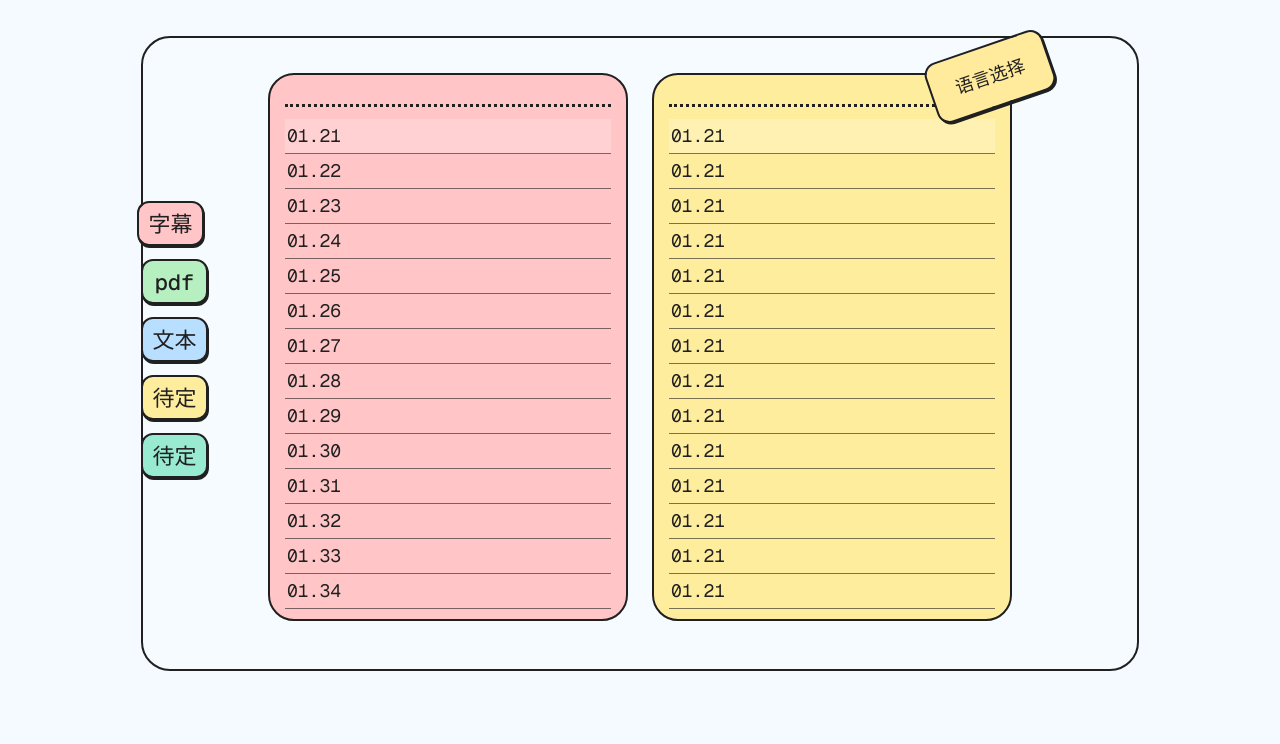
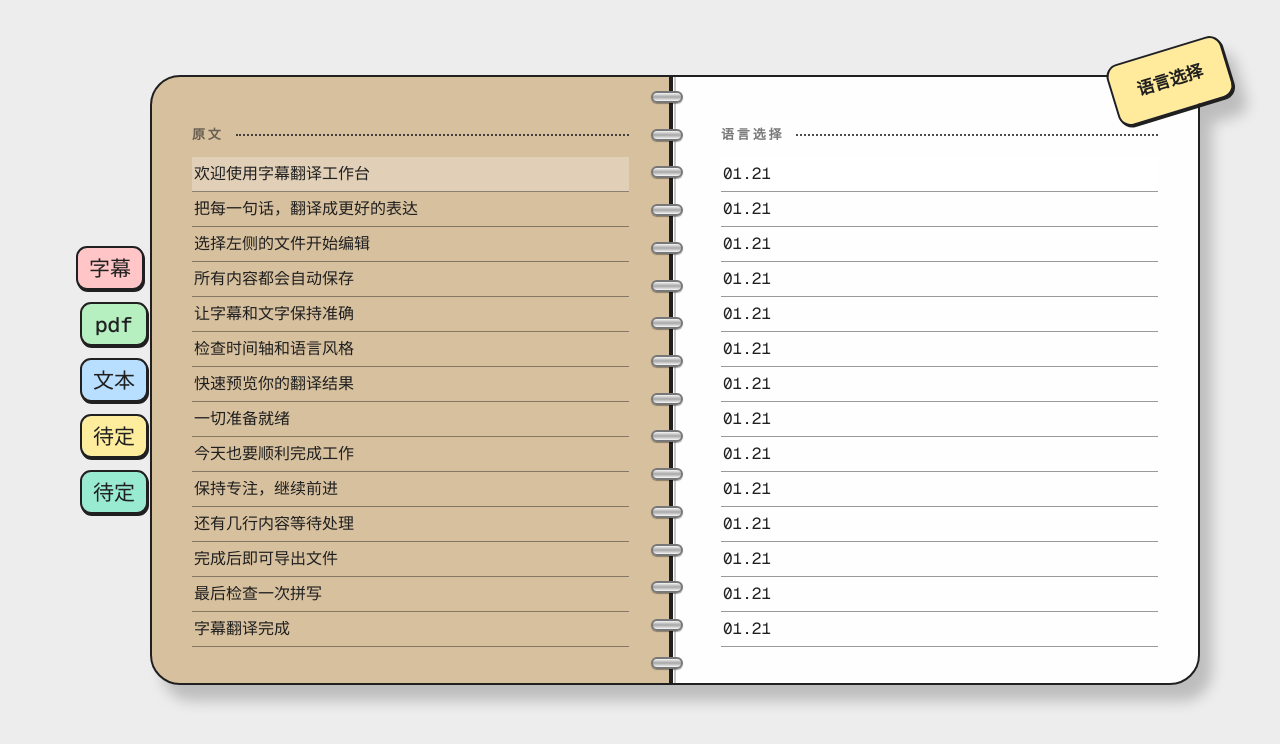
Before and after one commit to Twor/Subtitle-Translate, a Next.js app in the folder apps/web/: page / in a window 1280 px wide. Shown: the top 744 px of the page. Built offline with nearby package versions, Linux system fonts and the light colour scheme.

Commit message:
feat(web): turn transcript editor into notebook spread

```diff
--- a/apps/web/app/page.tsx
+++ b/apps/web/app/page.tsx
@@ -2,6 +2,7 @@
 
 import { useState } from "react"
 import { Button } from "@workspace/ui/components/button"
+import { cn } from "@workspace/ui/lib/utils"
 
 const navigation = [
   { label: "字幕", color: "pink", count: 12 },
@@ -60,11 +61,15 @@ export default function Page() {
   const [selectedRow, setSelectedRow] = useState(0)
 
   return (
-    <main className="min-h-svh bg-[#f4faff] px-3 py-5 text-[#202020] sm:px-8 sm:py-9">
-      <section className="workspace relative mx-auto flex min-h-[calc(100svh-2.5rem)] max-w-[998px] flex-col overflow-visible rounded-[29px] border-[2.5px] border-[#202020] bg-[#f5fbff] sm:min-h-[635px] sm:flex-row sm:px-[125px] sm:py-[35px]">
-        <nav aria-label="文件类型" className="flex shrink-0 gap-2 px-2 py-4 sm:absolute sm:left-[-2px] sm:top-[163px] sm:flex-col sm:gap-[13px] sm:px-0 sm:py-0">
+    <main className="min-h-svh overflow-x-hidden bg-[#ededed] px-3 py-6 text-[#202020] sm:px-8 sm:py-10">
+      <section className="relative mx-auto flex min-h-[calc(100svh-3rem)] w-full max-w-[1120px] flex-col items-stretch sm:min-h-[680px] sm:flex-row sm:items-center">
+        <nav
+          aria-label="文件类型"
+          className="z-30 flex shrink-0 gap-2 pb-4 sm:absolute sm:left-0 sm:top-1/2 sm:-translate-y-1/2 sm:flex-col sm:gap-3 sm:pb-0"
+        >
           {navigation.map((item) => {
             const active = activeTab === item.label
+
             return (
               <Button
                 key={`${item.color}-${item.label}`}
@@ -72,7 +77,11 @@ export default function Page() {
                 variant="ghost"
                 onClick={() => setActiveTab(item.label)}
                 aria-pressed={active}
-                className={`h-[43px] min-w-[64px] rounded-[12px] border-[2.5px] border-[#202020] px-2 font-mono text-[22px] font-medium leading-none text-[#202020] shadow-[1px_2px_0_#202020] transition-transform hover:-translate-y-0.5 hover:bg-inherit sm:h-[45px] sm:min-w-[67px] ${colorClasses[item.color]} ${active ? "-translate-x-1" : ""}`}
+                className={cn(
+                  "h-10 min-w-14 rounded-[11px] border-2 border-[#202020] px-2 font-mono text-lg font-medium leading-none text-[#202020] shadow-[1px_2px_0_#202020] transition-transform hover:-translate-y-0.5 hover:bg-inherit sm:h-11 sm:min-w-[68px] sm:text-[21px]",
+                  colorClasses[item.color],
+                  active && "-translate-x-1",
+                )}
               >
                 {item.label}
                 <span className="sr-only">，{item.count} 个文件</span>
@@ -81,18 +90,18 @@ export default function Page() {
           })}
         </nav>
 
-        <div className="flex min-w-0 flex-1 flex-col gap-4 px-2 pb-5 sm:flex-row sm:gap-6 sm:px-0 sm:pb-0">
-          <TranscriptPanel
+        <div className="notebook-spread relative flex w-full min-w-0 flex-1 flex-col overflow-visible rounded-[30px] drop-shadow-[12px_16px_7px_rgba(0,0,0,0.2)] sm:ml-[70px] sm:flex-row">
+          <NotebookPage
             title="原文"
             rows={sourceRows}
-            tone="pink"
+            side="left"
             selectedRow={selectedRow}
             onSelect={setSelectedRow}
           />
-          <TranscriptPanel
+          <NotebookPage
             title={language}
             rows={translatedRows}
-            tone="yellow"
+            side="right"
             selectedRow={selectedRow}
             onSelect={setSelectedRow}
             languageOpen={languageOpen}
@@ -102,16 +111,17 @@ export default function Page() {
               setLanguageOpen(false)
             }}
           />
+          <NotebookBinding />
         </div>
       </section>
     </main>
   )
 }
 
-function TranscriptPanel({
+function NotebookPage({
   title,
   rows,
-  tone,
+  side,
   selectedRow,
   onSelect,
   languageOpen,
@@ -120,48 +130,89 @@ function TranscriptPanel({
 }: {
   title: string
   rows: string[]
-  tone: "pink" | "yellow"
+  side: "left" | "right"
   selectedRow: number
   onSelect: (row: number) => void
   languageOpen?: boolean
   onLanguageToggle?: () => void
   onLanguageSelect?: (language: string) => void
 }) {
-  const panelColor = tone === "pink" ? "bg-[#ffc5c7]" : "bg-[#ffed9e]"
+  const isLeft = side === "left"
 
   return (
-    <article className={`transcript-panel relative flex min-h-[510px] min-w-0 flex-1 flex-col rounded-[26px] border-[2.5px] border-[#202020] px-[14px] pb-3 pt-[27px] sm:h-[548px] sm:min-h-0 sm:min-w-[350px] sm:px-[15px] sm:pt-[29px] ${panelColor}`}>
-      <div className="mb-3 border-t-[3px] border-dotted border-[#202020]" />
+    <article
+      className={cn(
+        "relative flex min-h-[520px] min-w-0 flex-1 flex-col border-2 border-[#202020] px-5 pb-5 pt-9 sm:h-[610px] sm:min-h-0 sm:px-10 sm:pt-12",
+        isLeft
+          ? "rounded-t-[28px] bg-[#d7c09e] sm:rounded-l-[30px] sm:rounded-r-none"
+          : "rounded-b-[28px] bg-[#fffefe] sm:rounded-l-none sm:rounded-r-[30px] sm:pl-12",
+        isLeft && "notebook-cover",
+      )}
+    >
+      <div className="mb-3 flex items-center gap-3">
+        <span className="font-mono text-[13px] font-semibold uppercase tracking-[0.22em] text-[#202020]/60">
+          {title}
+        </span>
+        <div className="flex-1 border-t-2 border-dotted border-[#202020]/80" />
+      </div>
+
       <div className="flex flex-1 flex-col">
         {rows.map((row, index) => (
           <button
             key={`${row}-${index}`}
             type="button"
             onClick={() => onSelect(index)}
-            className={`flex min-h-[35px] w-full items-center border-b border-[#202020]/60 px-0.5 text-left font-mono text-[17px] leading-none transition-colors sm:text-[18px] ${selectedRow === index ? "bg-white/20" : "hover:bg-white/15"}`}
+            className={cn(
+              "flex min-h-[35px] w-full items-center overflow-hidden border-b border-[#202020]/45 px-0.5 text-left font-mono text-[14px] leading-none transition-colors sm:text-[16px]",
+              selectedRow === index ? "bg-white/25" : "hover:bg-white/20",
+            )}
           >
-            {tone === "pink" ? `01.${String(index + 21).padStart(2, "0")}` : row}
+            <span className="truncate">{row}</span>
           </button>
         ))}
       </div>
-      {tone === "yellow" && (
-        <div className="absolute -right-[10px] -top-[30px] z-10 sm:-right-[42px] sm:-top-[30px]">
+
+      {!isLeft && (
+        <LanguagePicker
+          title={title}
+          open={languageOpen}
+          onToggle={onLanguageToggle}
+          onSelect={onLanguageSelect}
+        />
+      )}
+    </article>
+  )
+}
+
+function LanguagePicker({
+  title,
+  open,
+  onToggle,
+  onSelect,
+}: {
+  title: string
+  open?: boolean
+  onToggle?: () => void
+  onSelect?: (language: string) => void
+}) {
+  return (
+    <div className="absolute -right-2 -top-5 z-30 sm:-right-8 sm:-top-7">
       <Button
         type="button"
         variant="ghost"
-            onClick={onLanguageToggle}
-            aria-expanded={languageOpen}
-            className="language-tag h-[58px] rotate-[-19deg] rounded-[13px] border-[2.5px] border-[#202020] bg-[#ffeb9b] px-5 font-mono text-[17px] font-medium text-[#202020] shadow-[1px_2px_0_#202020] hover:bg-[#ffeb9b] sm:h-[63px] sm:px-6 sm:text-[18px]"
+        onClick={onToggle}
+        aria-expanded={open}
+        className="h-14 rotate-[-17deg] rounded-[13px] border-2 border-[#202020] bg-[#ffeb9b] px-4 font-mono text-[15px] font-semibold text-[#202020] shadow-[1px_2px_0_#202020] hover:bg-[#ffeb9b] sm:h-16 sm:px-6 sm:text-[17px]"
       >
         {title}
       </Button>
-          {languageOpen && (
-            <div className="absolute right-0 top-[52px] flex rotate-[-19deg] flex-col overflow-hidden rounded-lg border-2 border-[#202020] bg-[#fff8c9] text-sm shadow-[2px_3px_0_#202020]">
-              {['English', '日本語', '한국어'].map((option) => (
+      {open && (
+        <div className="absolute right-0 top-12 flex rotate-[-17deg] flex-col overflow-hidden rounded-lg border-2 border-[#202020] bg-[#fff8c9] text-sm shadow-[2px_3px_0_#202020]">
+          {["English", "日本語", "한국어"].map((option) => (
             <button
               key={option}
               type="button"
-                  onClick={() => onLanguageSelect?.(option)}
+              onClick={() => onSelect?.(option)}
               className="px-4 py-2 text-left font-mono hover:bg-[#ffed9e]"
             >
               {option}
@@ -170,7 +221,24 @@ function TranscriptPanel({
         </div>
       )}
     </div>
-      )}
-    </article>
   )
 }
+
+function NotebookBinding() {
+  return (
+    <div
+      aria-hidden="true"
+      className="pointer-events-none absolute left-0 right-0 top-1/2 z-20 h-8 -translate-y-1/2 sm:bottom-0 sm:left-1/2 sm:right-auto sm:top-0 sm:h-auto sm:w-12 sm:-translate-x-1/2 sm:translate-y-0"
+    >
+      <div className="absolute inset-x-0 top-1/2 border-t-2 border-[#202020]/35 sm:inset-y-0 sm:inset-x-auto sm:left-1/2 sm:w-px sm:-translate-x-1/2 sm:border-l-2 sm:border-t-0 sm:border-[#202020]/25" />
+      <div className="relative flex h-full w-full justify-around px-4 sm:flex-col sm:justify-between sm:px-0 sm:py-4">
+        {Array.from({ length: 16 }, (_, index) => (
+          <span
+            key={index}
+            className="h-3 w-7 rounded-full border-2 border-[#777] bg-gradient-to-b from-[#f5f5f5] via-[#a7a7a7] to-[#f8f8f8] shadow-[0_1px_1px_rgba(0,0,0,0.35)] sm:h-3 sm:w-8"
+          />
+        ))}
+      </div>
+    </div>
+  )
+}
```
Lines whose indentation alone changed are shown as unchanged.
